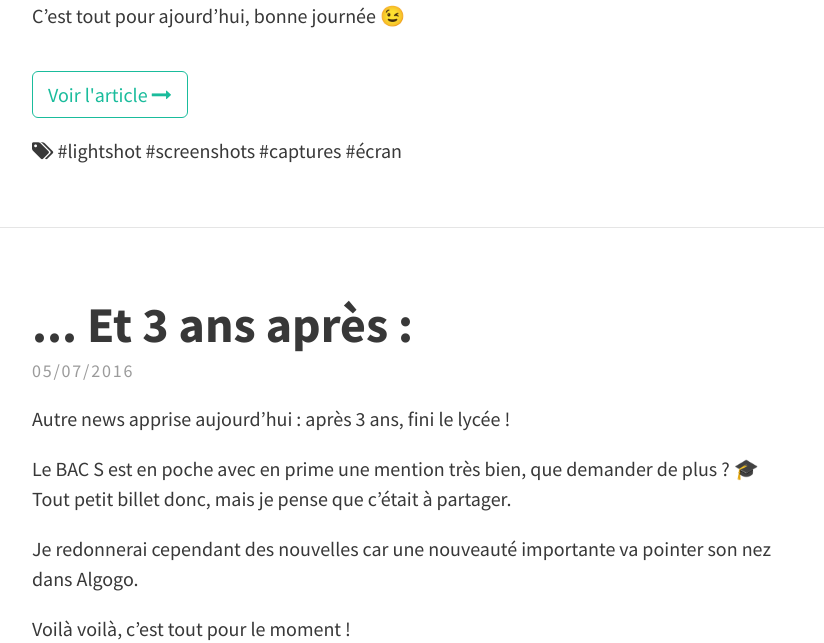
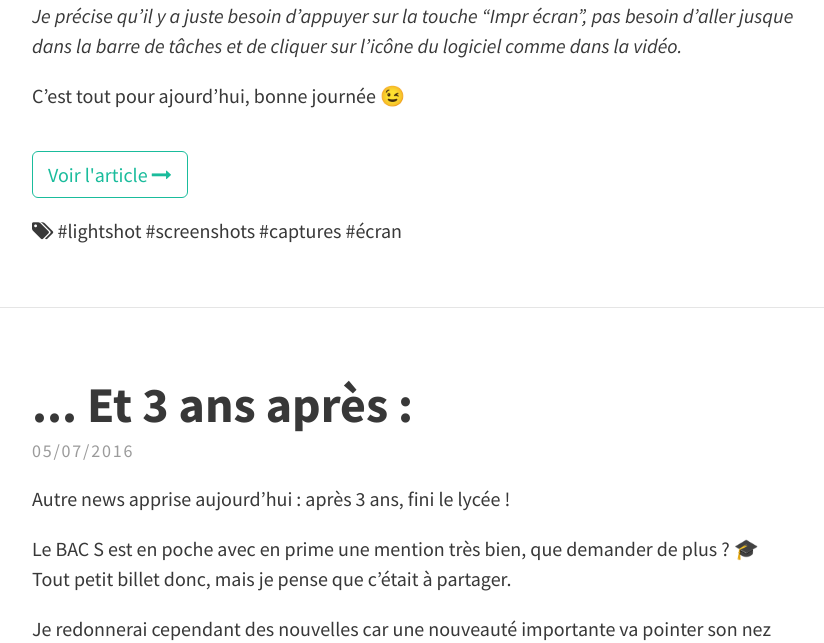
Before and after one commit to fkobon/Skyost-Blog, a Jekyll site: the page built from index.html, in a window 1280 px wide and 900 px high, scrolled down 900 px, cut to the strip 257-900 px from the top of the window. Shown: the whole strip, without its empty margins (224-1048 px from the left). Built offline with Jekyll 4.4.1, drawn with Linux system fonts in a browser that asks for light colours; nearby versions of some CDN libraries; emoji names are drawn with the system emoji font; the list of posts is cut into pages by our own code.

Commit message:
Mise à jour de l'article.

```diff
--- a/_posts/2016-08-21-lightshot-captures-ecran-facilement.md
+++ b/_posts/2016-08-21-lightshot-captures-ecran-facilement.md
@@ -18,4 +18,6 @@ Convaincu ? Alors, j'en ai un à vous proposer : [Lightshot](https://app.prntscr
 
 <iframe src="https://www.youtube.com/embed/kW5LKwrUPxw" width="560" height="315" frameborder="0"></iframe>
 
+_Je précise qu'il y a juste besoin d'appuyer sur la touche "Impr écran", pas besoin d'aller jusque dans la barre de tâches et de cliquer sur l'icône du logiciel comme dans la vidéo._
+
 C'est tout pour ajourd'hui, bonne journée :wink:
```
